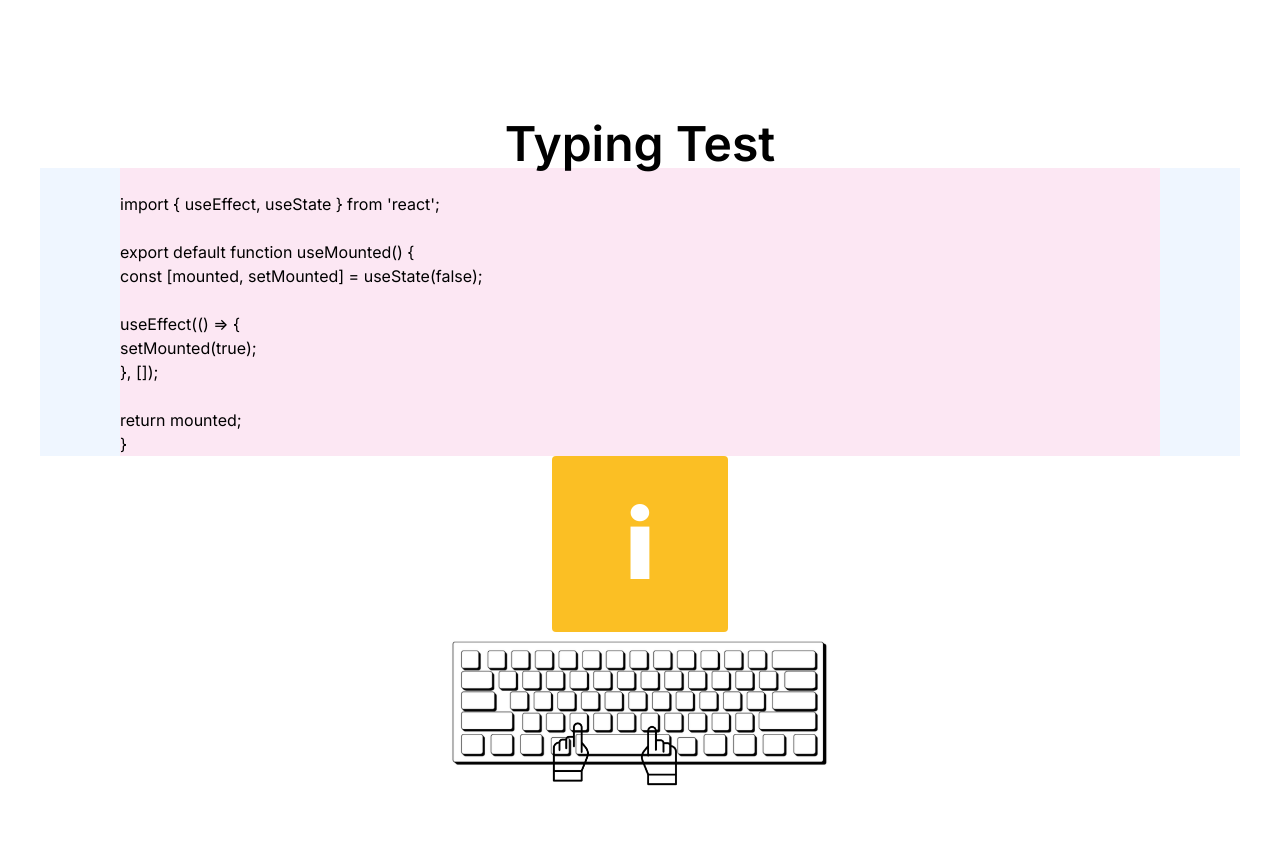
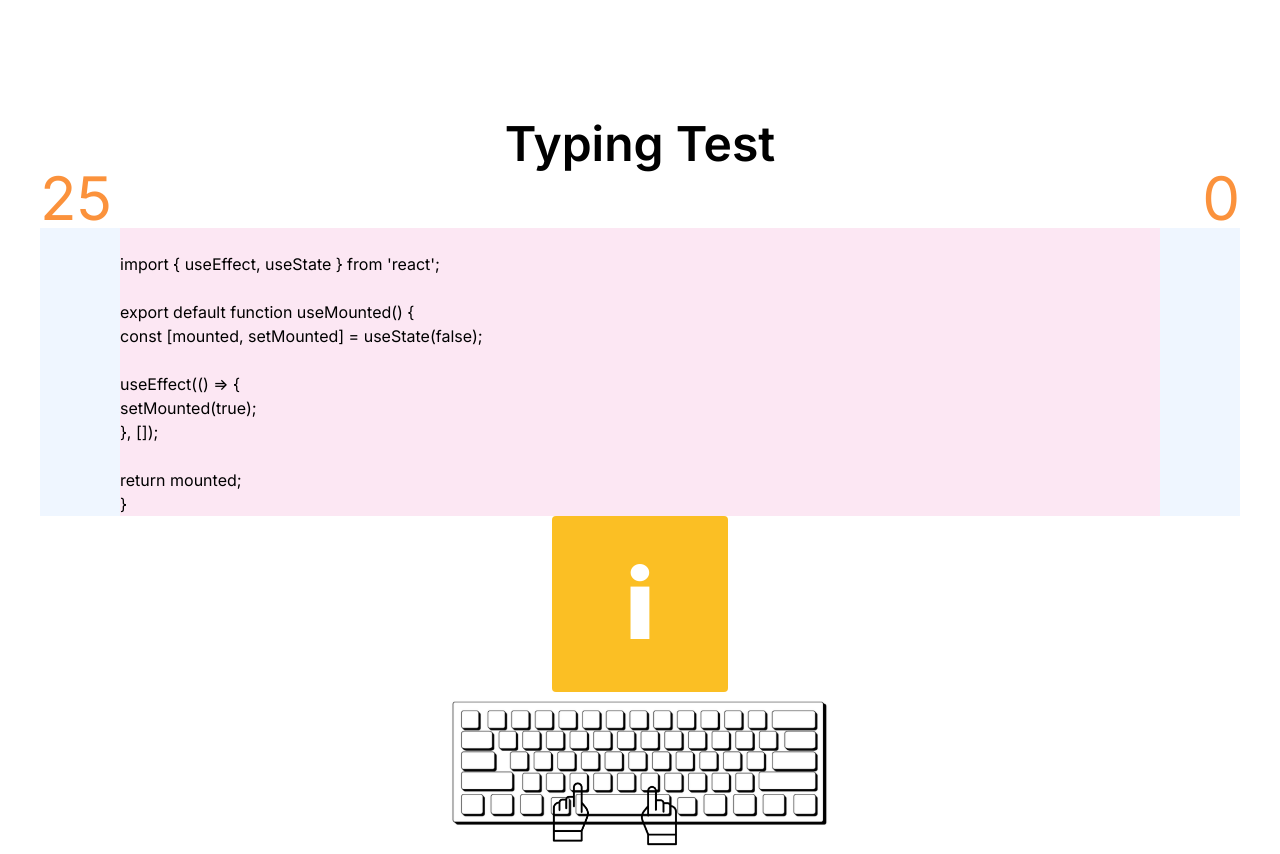
Before and after one commit to Joong-Sunny/codeRacer, a Next.js app: page / in a window 1280 px wide. Before the commit the page ends 800 px from the top, so only its background shows below. Built offline with nearby package versions, Linux system fonts and the light colour scheme.

Commit message:
✨Timer to count down, prevent user from typing after timeUp

```diff
--- a/src/app/test-code.tsx
+++ b/src/app/test-code.tsx
@@ -5,16 +5,30 @@ import { useState, useRef, useEffect } from 'react';
 import ActivatedCharacter from '@components/ActivatedCharacter';
 import Image from 'next/image';
 import typing from '../../public/typing.png';
+import useTimer from '@hooks/use-timer';
 
 export default function TestCode({ testText }: { testText: string }) {
   const [userInputText, setUserInputText] = useState('');
   const containerRef = useRef<HTMLDivElement>(null);
+  const INITIAL_TIME_LIMIT = 30;
+  const { timeLeft, isTimeUp } = useTimer({
+    initialTime: INITIAL_TIME_LIMIT,
+    onTimeUp: () => {
+      console.log("Time's up!");
+    },
+  });
+
+  // comparing with 0 (score should be bigger than 0)
+  const score = Math.max(0, Math.round((userInputText.length / (INITIAL_TIME_LIMIT - timeLeft)) * 60));
 
   useEffect(() => {
     containerRef.current?.focus();
   }, []);
 
   const handleKeyDown = (event: any) => {
+    if (isTimeUp) {
+      return;
+    }
     if (event.key === 'Backspace') {
       setUserInputText(prev => prev.slice(0, -1));
     } else if (event.key === 'Enter') {
@@ -26,6 +40,10 @@ export default function TestCode({ testText }: { testText: string }) {
 
   return (
     <>
+      <div className="flex justify-between">
+        <h3 className="text-6xl text-orange-400">{timeLeft}</h3>
+        <h3 className="text-6xl text-orange-400">{score}</h3>
+      </div>
       <div
         className="bg-blue-50 px-20"
         ref={containerRef}
--- /dev/null
+++ b/src/hooks/use-timer.ts
@@ -0,0 +1,31 @@
+import { useState, useEffect } from 'react';
+
+interface TimerProps {
+  initialTime: number;
+  onTimeUp?: () => void;
+}
+
+const useTimer = ({ initialTime, onTimeUp }: TimerProps) => {
+  const [timeLeft, setTimeLeft] = useState(initialTime);
+  const [isTimeUp, setIsTimeUp] = useState(false);
+
+  useEffect(() => {
+    if (timeLeft > 0) {
+      const timerId = setTimeout(() => {
+        setTimeLeft(prevTime => prevTime - 1);
+      }, 1000);
+      return () => clearTimeout(timerId);
+    } else if (timeLeft === 0 && !isTimeUp) {
+      // escape timer!!!
+      // Prevents the onTimeUp callback from being called multiple times
+      setIsTimeUp(true);
+      if (onTimeUp) {
+        onTimeUp();
+      }
+    }
+  }, [timeLeft, isTimeUp, onTimeUp]);
+
+  return { timeLeft, isTimeUp, setTimeLeft, setIsTimeUp };
+};
+
+export default useTimer;
```
